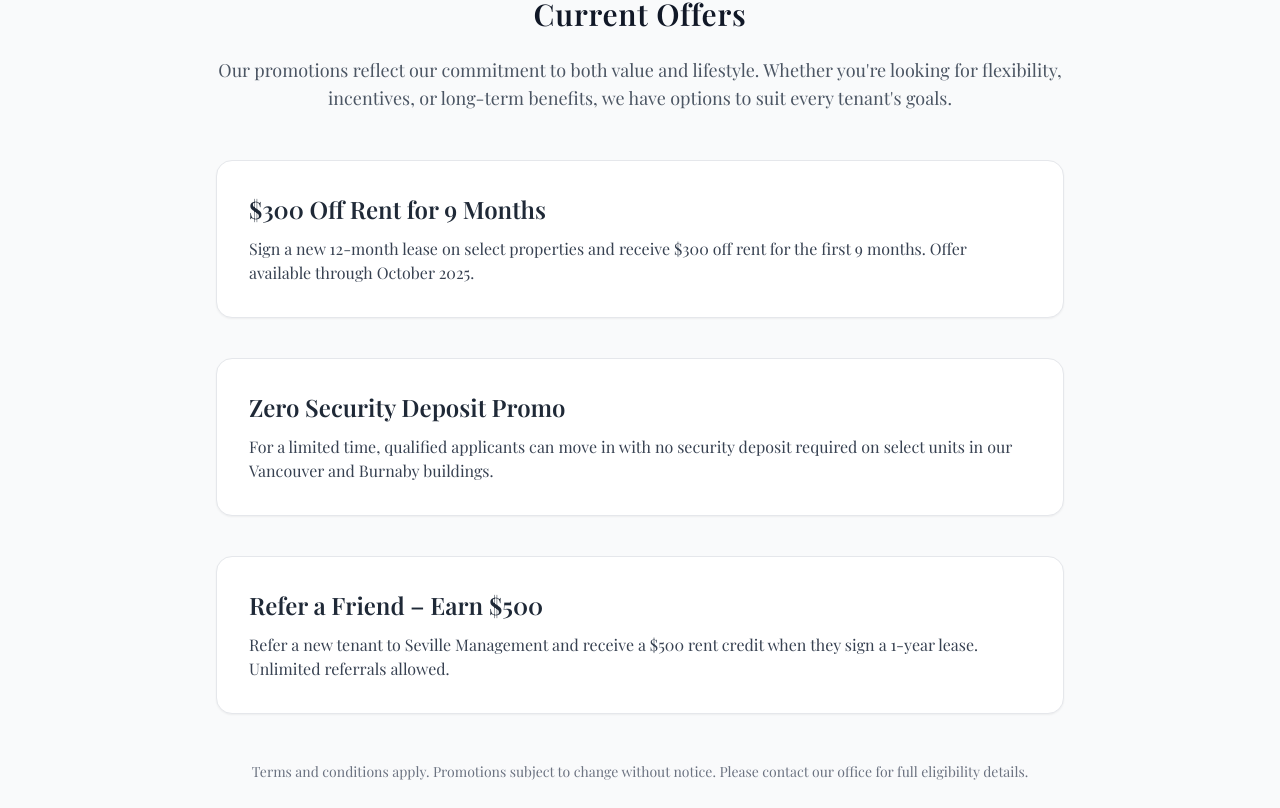
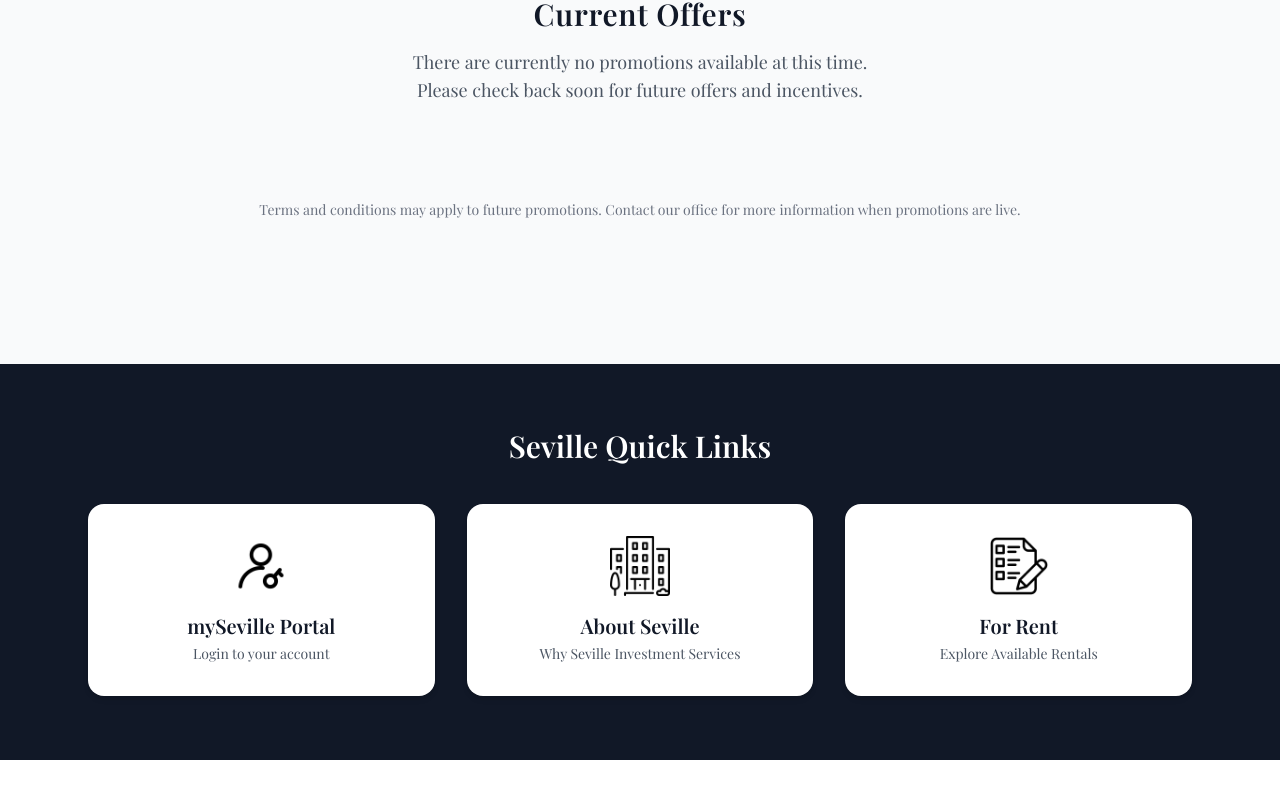
Before and after one commit to Jeevanthiruchittampalam/SevilleWebsite, a Next.js app: page /promotions in a window 1280 px wide. Shown: the part 732-1540 px from the top of the page. Built offline with nearby package versions, Linux system fonts and the light colour scheme.

Commit message:
General Tidying

```diff
--- a/src/app/components/Header.js
+++ b/src/app/components/Header.js
@@ -6,11 +6,11 @@ import Link from 'next/link';
 import SevilleLogo from '../../../public/images/SevilleLogo1.png';
 
 const sectorItems = [
-  { name: 'Investments and Loans', href: '/investmentsandloans' },
+  { name: 'Properties', href: '/properties' },
   { name: 'Development', href: '/developments' },
   { name: 'Technology', href: '/technology' },
   { name: 'Asset Management', href: '/management' },
-  { name: 'Properties', href: '/properties' },
+  { name: 'Investments and Loans', href: '/investmentsandloans' },
   { name: 'Other Industries', href: '/otherindustries' },
 ];
 
--- a/src/app/developments/page.js
+++ b/src/app/developments/page.js
@@ -5,27 +5,6 @@ import Footer from '../components/Footer';
 import { useState } from 'react';
 
 export default function DevelopmentsPage() {
-  const projects = [
-    {
-      name: 'Seville Gardens – Richmond',
-      description:
-        'A luxury mid-rise residential development featuring 120 condo units with rooftop gardens, smart home integrations, and LEED Gold certification. Launching Q2 2026.',
-      status: 'Planning Phase',
-    },
-    {
-      name: 'Eastgate Tech Campus – Burnaby',
-      description:
-        'A mixed-use complex integrating commercial offices, innovation labs, and retail spaces. Focused on attracting green tech startups. Completion expected in early 2027.',
-      status: 'Under Municipal Review',
-    },
-    {
-      name: 'The Point at Hastings – Vancouver',
-      description:
-        'An urban infill redevelopment featuring rental apartments, coworking spaces, and ground-floor cafes. Designed to activate and revitalize the Hastings corridor.',
-      status: 'Pre-Construction',
-    },
-  ];
-
   const [formData, setFormData] = useState({
     name: '',
     contact: '',
@@ -39,7 +18,6 @@ export default function DevelopmentsPage() {
 
   const handleSubmit = (e) => {
     e.preventDefault();
-    // Simulate submission
     alert('Thank you for your inquiry. We will get back to you shortly.');
     setFormData({ name: '', contact: '', message: '' });
   };
@@ -60,26 +38,15 @@ export default function DevelopmentsPage() {
       </div>
 
       {/* Projects Section */}
-      <main className="flex-grow px-6 py-12 max-w-5xl mx-auto space-y-16">
-        <section>
-          <h2 className="text-3xl font-semibold mb-8 text-center">Upcoming Projects</h2>
-          <div className="grid grid-cols-1 md:grid-cols-3 gap-8">
-            {projects.map((proj, idx) => (
-              <div
-                key={idx}
-                className="bg-white rounded-2xl shadow-md p-6 border border-gray-200 hover:shadow-lg transition-shadow"
-              >
-                <h3 className="text-xl font-bold mb-2 text-gray-900">{proj.name}</h3>
-                <p className="text-gray-700 mb-3">{proj.description}</p>
-                <p className="text-sm text-gray-600">
-                  <strong>Status:</strong> {proj.status}
-                </p>
-              </div>
-            ))}
-          </div>
+      <main className="flex-grow px-6 py-12 max-w-4xl mx-auto space-y-16">
+        <section className="text-center">
+          <h2 className="text-3xl font-semibold mb-6">Upcoming Projects</h2>
+          <p className="text-lg text-gray-700">
+            There are currently no developments to display. Please check back soon.
+          </p>
         </section>
 
-        {/* Inquiry Form Section */}
+        {/* Inquiry Form */}
         <section>
           <h2 className="text-3xl font-semibold mb-6 text-center">Development Inquiries</h2>
           <form
--- a/src/app/management/page.js
+++ b/src/app/management/page.js
@@ -90,7 +90,7 @@ export default function ManagementPage() {
           href="mailto:gierly@sevilleinvestments.ca"
           className="inline-block bg-blue-600 hover:bg-blue-700 text-white font-semibold px-6 py-3 rounded-md transition-colors"
         >
-          Email Gierly Magrata
+          Email Us Here
         </a>
       </section>
 
--- a/src/app/pressandmedia/page.js
+++ b/src/app/pressandmedia/page.js
@@ -41,9 +41,7 @@ export default function PressAndMediaPage() {
             and new applicants.
           </p>
           <p className="text-gray-700">
-            “We’re seeing exceptional interest in these newly renovated units,” noted Palas Chauhan, Seville’s Financial
-            Director. “It’s a testament to our resilience and the continued demand for high-quality rental housing in
-            the Lower Mainland.”
+
           </p>
         </article>
 
@@ -67,8 +65,7 @@ export default function PressAndMediaPage() {
             credits during the repair period.
           </p>
           <p className="text-gray-700">
-            “The well-being of our tenants is our top priority,” said Gierly Magrata, Tenant Relations Manager. “We’re
-            treating this as an opportunity to improve the quality of these homes for the long term.”
+
           </p>
         </article>
 
--- a/src/app/promotions/page.js
+++ b/src/app/promotions/page.js
@@ -2,24 +2,8 @@
 
 import Header from '../components/Header';
 import Footer from '../components/Footer';
- // Rename your generated image to promotions.jpg
 
 export default function PromotionsPage() {
-  const promos = [
-    {
-      title: '$300 Off Rent for 9 Months',
-      description: 'Sign a new 12-month lease on select properties and receive $300 off rent for the first 9 months. Offer available through October 2025.',
-    },
-    {
-      title: 'Zero Security Deposit Promo',
-      description: 'For a limited time, qualified applicants can move in with no security deposit required on select units in our Vancouver and Burnaby buildings.',
-    },
-    {
-      title: 'Refer a Friend – Earn $500',
-      description: 'Refer a new tenant to Seville Management and receive a $500 rent credit when they sign a 1-year lease. Unlimited referrals allowed.',
-    },
-  ];
-
   return (
     <div className="flex flex-col min-h-screen font-sans text-black bg-gray-50">
       <Header />
@@ -35,33 +19,22 @@ export default function PromotionsPage() {
         </div>
       </div>
 
-      {/* Promotions List */}
-      <main className="flex-grow px-6 py-16 max-w-4xl mx-auto space-y-12">
-        <section className="text-center">
-          <h2 className="text-3xl font-semibold mb-6 text-gray-900 tracking-wide">
+      {/* No Promotions Available */}
+      <main className="flex-grow px-6 py-16 max-w-4xl mx-auto text-center space-y-8">
+        <section>
+          <h2 className="text-3xl font-semibold mb-4 text-gray-900 tracking-wide">
             Current Offers
           </h2>
           <p className="text-gray-600 text-lg">
-            Our promotions reflect our commitment to both value and lifestyle. Whether you&apos;re looking for
-            flexibility, incentives, or long-term benefits, we have options to suit every tenant&apos;s goals.
+            There are currently no promotions available at this time.
+          </p>
+          <p className="text-gray-600 text-lg">
+            Please check back soon for future offers and incentives.
           </p>
         </section>
 
-        <section className="space-y-10">
-          {promos.map((promo, idx) => (
-            <div
-              key={idx}
-              className="bg-white rounded-2xl border border-gray-200 shadow-sm p-8 hover:shadow-md transition-shadow"
-            >
-              <h3 className="text-2xl font-semibold text-gray-800 mb-3">{promo.title}</h3>
-              <p className="text-gray-700 text-md">{promo.description}</p>
-            </div>
-          ))}
-        </section>
-
-        <div className="mt-16 text-center text-gray-500 text-sm">
-          Terms and conditions apply. Promotions subject to change without notice. Please contact our office
-          for full eligibility details.
+        <div className="pt-16 text-center text-gray-500 text-sm">
+          Terms and conditions may apply to future promotions. Contact our office for more information when promotions are live.
         </div>
       </main>
 
--- a/src/app/team/page.js
+++ b/src/app/team/page.js
@@ -5,7 +5,7 @@ import Footer from '../components/Footer';
 import Image from 'next/image';
 
 export default function TeamPage() {
-  const team = [
+  const Administration = [
     {
       name: 'Kulwant Chauhan',
       title: 'Chief Executive Officer',
@@ -47,21 +47,49 @@ export default function TeamPage() {
     },
   ];
 
-  return (
-    <div className="flex flex-col min-h-screen bg-gray-50 font-sans text-black">
-      <Header />
+  const maintenance = [
+    {
+      name: 'MacArthur Tulali',
+      title: 'Property Maintenance',
+      email: ' ',
+    },
+    {
+      name: 'Ashwin Steinson',
+      title: 'Property Maintenance & Operations',
+      email: ' ',
+    },
+    {
+      name: 'Nikhil Thiruchittampalam',
+      title: 'Property Maintenance & Operations',
+      email: ' ',
+    },
+    {
+      name: 'Eddie Jeng',
+      title: 'Property Maintenance',
+      email: ' ',
+    },
+    {
+      name: 'Punam Mainali',
+      title: 'Property Manager',
+      email: ' ',
+    },
+  ];
 
-      <section className="py-20 px-6 max-w-6xl mx-auto text-center">
-        <h1 className="text-4xl font-bold mb-4">Our Team</h1>
+  const renderTeamSection = (title, teamArray) => (
+    <section className="bg-gray-50 py-20 px-6 text-black">
+      <div className="max-w-6xl mx-auto text-center">
+        <h2 className="text-3xl font-bold mb-4">{title}</h2>
         <p className="text-lg text-gray-600 mb-12">
-          Meet the professionals behind Seville Investments
+          {title === 'Administration'
+            ? ' '
+            : ' '}
         </p>
 
         <div className="grid grid-cols-1 sm:grid-cols-2 md:grid-cols-3 gap-10">
-          {team.map((member, index) => (
+          {teamArray.map((member, index) => (
             <div
               key={index}
-              className="bg-white border border-gray-200 rounded-xl shadow-sm p-6 text-left hover:shadow-md transition-shadow"
+              className="bg-white text-black border border-gray-200 rounded-xl shadow-sm p-6 text-left hover:shadow-md transition-shadow"
             >
               <Image
                 src={member.image || '/images/dummyheadshot.png'}
@@ -70,16 +98,31 @@ export default function TeamPage() {
                 width={120}
                 height={120}
               />
-              <h2 className="text-xl font-semibold text-center mb-1">{member.name}</h2>
+              <h3 className="text-xl font-semibold text-center mb-1">{member.name}</h3>
               <p className="text-sm text-gray-700 text-center mb-2">{member.title}</p>
-              <p className="text-sm text-gray-600 mb-4">{member.bio || ''}</p>
-              <p className="text-sm text-blue-700 text-center">
-                <a href={`mailto:${member.email}`} className="hover:underline">{member.email}</a>
-              </p>
+              {member.bio && (
+                <p className="text-sm text-gray-600 mb-4">{member.bio}</p>
+              )}
+              {member.email && (
+                <p className="text-sm text-blue-700 text-center">
+                  <a href={`mailto:${member.email}`} className="hover:underline">
+                    {member.email}
+                  </a>
+                </p>
+              )}
             </div>
           ))}
         </div>
-      </section>
+      </div>
+    </section>
+  );
+
+  return (
+    <div className="flex flex-col min-h-screen font-sans text-black">
+      <Header />
+
+      {renderTeamSection('Administration', Administration)}
+      {renderTeamSection('Maintenance', maintenance)}
 
       <Footer />
     </div>
```
